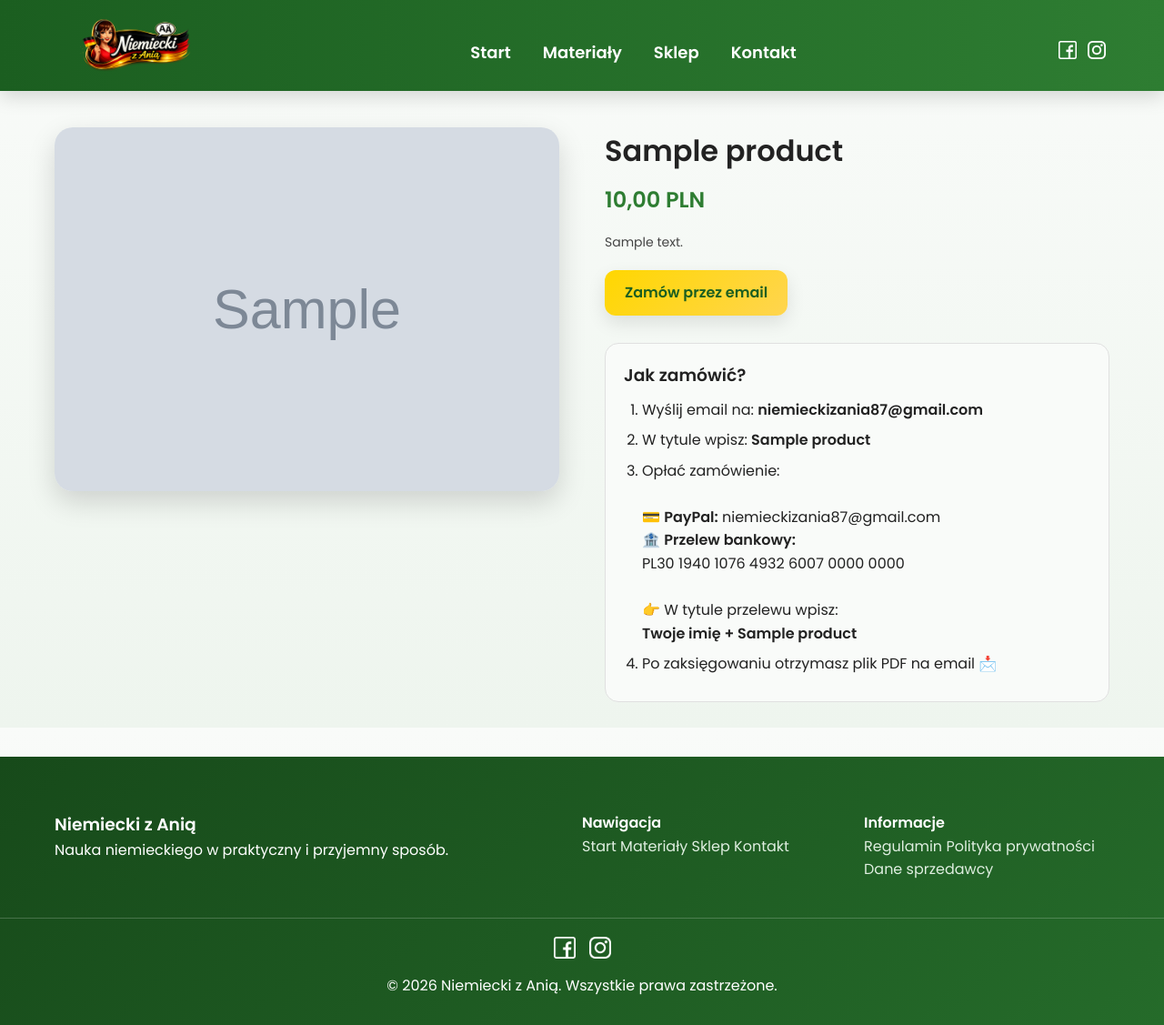
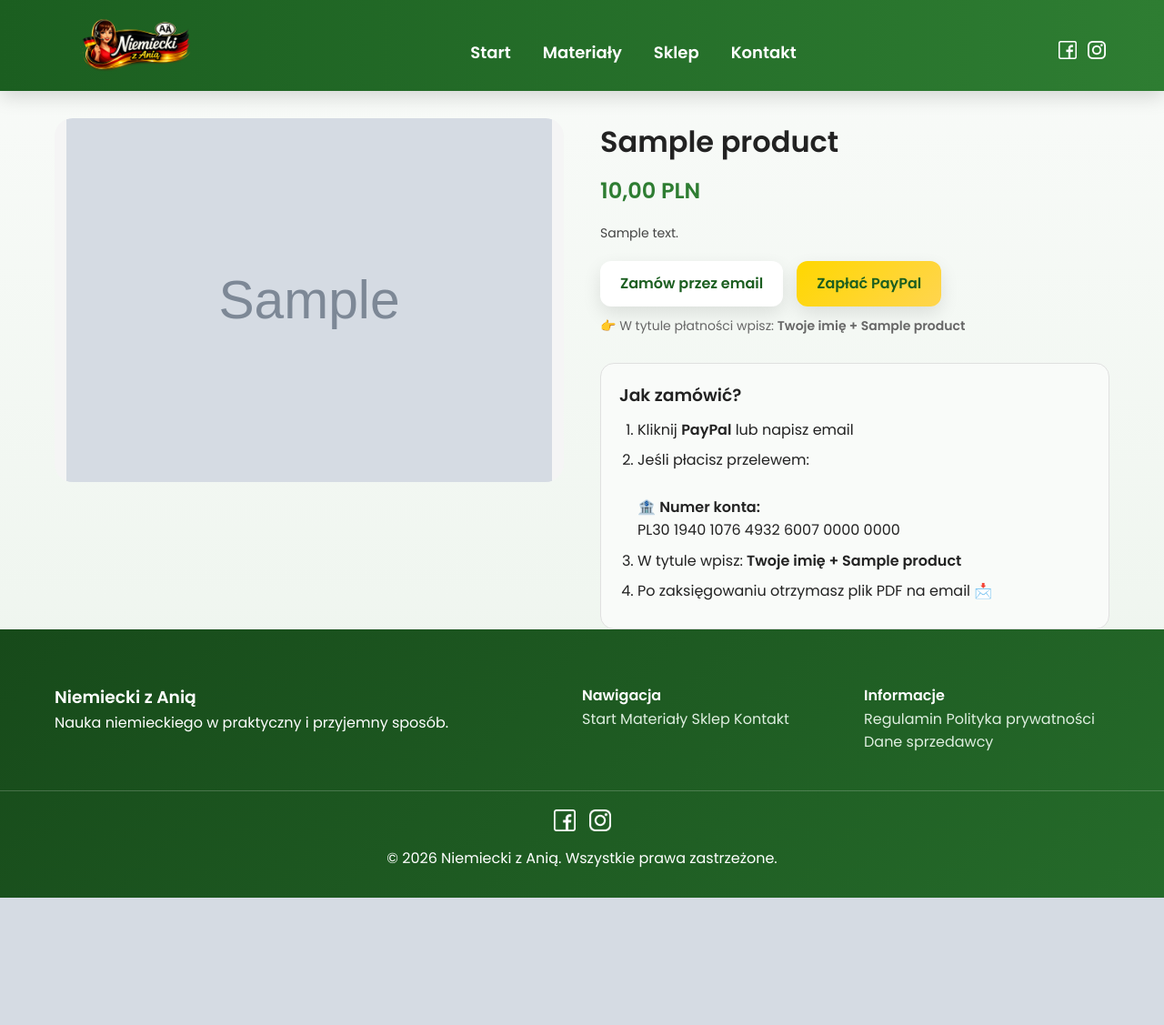
Before and after one commit to Ex333/niemiecki-z-ania, a Django app: a page that uses templates/shop/product_detail.html in a window 1280 px wide. Shown: the whole page at 91% size. After the commit the page ends 987 px from the top, so only its background shows below. Run offline with Django 5.2, Linux system fonts and the light colour scheme; tables that the repository leaves empty hold one stand-in row (values such as "Sample post"); grey boxes marked "Sample" are stand-in pictures; some libraries are stand-ins or nearby versions.

Commit message:
layout fix, paypal payment added

```diff
--- a/core/static/css/style.css
+++ b/core/static/css/style.css
@@ -353,6 +353,16 @@ body {
   flex: 1;
   display: flex;
   flex-direction: column;
+}
+
+/* 🔥 odstęp tylko między sekcjami */
+.main-content > *:not(.hero) {
+  margin-top: 60px;
+}
+
+/* 🔥 pierwszy element NIE ma odstępu */
+.main-content > *:first-child:not(.hero) {
+    margin-top: 30px;
 }
 
 /* 🔥 CONTACT SECTION */
@@ -924,22 +934,29 @@ body {
    ========================= */
 
 .product-detail-container {
-    display: grid;
-    grid-template-columns: 1fr 1fr;
-    gap: 50px;
-    align-items: start;
-    margin-top: 40px;
-    margin-bottom: 60px;
+    display: flex;
+    gap: 40px;
+    align-items: flex-start;
+    flex-direction: row; /* 🔥 KLUCZ */
+}
+
+/* lewa strona */
+.product-detail-image {
+    flex: 1;
+}
+
+/* prawa strona */
+.product-detail-info {
+    flex: 1;
 }
 
 /* 🖼️ IMAGE */
 .product-detail-image img {
     width: 100%;
-    height: 400px;        /* 🔥 KLUCZ */
-    object-fit: cover;    /* 🔥 KLUCZ */
+    height: 400px;
+    object-fit: contain;   /* 🔥 ZAMIANA */
+    background: #f5f5f5;   /* 🔥 żeby nie było pustych dziur */
     border-radius: 20px;
-    box-shadow: 0 12px 30px rgba(0,0,0,0.15);
-    object-position: right center;
 }
 
 /* 🧠 INFO */
@@ -984,6 +1001,10 @@ body {
     box-shadow: 0 10px 25px rgba(0,0,0,0.08);
     transition: 0.3s;
     text-align: center;
+
+    display: flex;
+    flex-direction: column;
+    height: 100%;
 }
 
 .product-card:hover {
@@ -991,10 +1012,14 @@ body {
     box-shadow: 0 18px 35px rgba(0,0,0,0.12);
 }
 
+.product-card .product-price {
+    margin-top: auto;
+}
 .product-card img {
     width: 100%;
-    height: 180px;
-    object-fit: cover;
+    height: auto;
+    max-height: 200px;
+    object-fit: contain;
     border-radius: 12px;
     margin-bottom: 15px;
 }
@@ -1007,6 +1032,7 @@ body {
     font-weight: bold;
     color: #2e7d32;
     margin-bottom: 15px;
+    margin: 10px 0 15px;
 }
 
 /* 🛍️ SHOP TITLE */
--- a/shop/views.py
+++ b/shop/views.py
@@ -4,7 +4,7 @@ from django.core.paginator import Paginator
 
 
 def sklep(request):
-    products = Product.objects.filter(available=True)
+    products = Product.objects.filter(available=True).order_by("name")
 
     paginator = Paginator(products, 9)
     page_number = request.GET.get("page")
--- a/templates/shop/product_detail.html
+++ b/templates/shop/product_detail.html
@@ -5,6 +5,7 @@
 <div class="container">
 
   <div class="product-detail-container">
+
 
 <!-- 🖼️ LEFT -->
 <div class="product-detail-image">
@@ -19,44 +20,58 @@
   <h1>{{ product.name }}</h1>
 
   <div class="product-price">
-        {{ product.price }} PLN
+    {{ product.price|floatformat:2 }} PLN
   </div>
 
   <p class="product-description">
     {{ product.description }}
   </p>
 
-      <a href="mailto:niemieckizania87@gmail.com?subject=Zamówienie {{ product.name }}" class="btn">
+  <!-- 🔥 BUTTONY -->
+  <div class="product-actions">
+
+    <!-- 📩 EMAIL -->
+    <a
+      href="mailto:niemieckizania87@gmail.com?subject=Zamówienie%20{{ product.name|urlencode }}"
+      class="btn secondary"
+    >
       Zamów przez email
     </a>
 
-      <!-- 🔥 NOWA INSTRUKCJA -->
+    <!-- 💳 PAYPAL -->
+    <a
+      href="https://www.paypal.com/cgi-bin/webscr?cmd=_xclick&business=mateusz.haldas90@gmail.com&amount={{ product.price|stringformat:'.2f' }}&currency_code=PLN&item_name={{ product.name|urlencode }}"
+      target="_blank"
+      class="btn"
+    >
+    Zapłać PayPal
+  </a>
+
+  </div>
+
+  <!-- 🔥 INFO -->
+  <p style="font-size:14px; color:#666; margin-top:10px;">
+    👉 W tytule płatności wpisz: <strong>Twoje imię + {{ product.name }}</strong>
+  </p>
+
+  <!-- 🔥 INSTRUKCJA -->
   <div class="order-box">
     <h3>Jak zamówić?</h3>
 
     <ol>
       <li>
-            Wyślij email na:
-            <b>niemieckizania87@gmail.com</b>
+        Kliknij <b>PayPal</b> lub napisz email
+      </li>
+
+      <li>
+        Jeśli płacisz przelewem:
+        <br><br>
+        🏦 <b>Numer konta:</b><br>
+        PL30 1940 1076 4932 6007 0000 0000
       </li>
 
       <li>
         W tytule wpisz:
-            <b>{{ product.name }}</b>
-          </li>
-
-          <li>
-            Opłać zamówienie:
-            <br><br>
-
-            💳 <b>PayPal:</b> niemieckizania87@gmail.com
-            <br>
-            🏦 <b>Przelew bankowy:</b><br>
-            PL30 1940 1076 4932 6007 0000 0000
-
-            <br><br>
-            👉 W tytule przelewu wpisz:
-            <br>
         <b>Twoje imię + {{ product.name }}</b>
       </li>
 
@@ -68,6 +83,7 @@
 
 </div>
 
+
   </div>
 
 </div>
```
Lines whose indentation alone changed are shown as unchanged.
